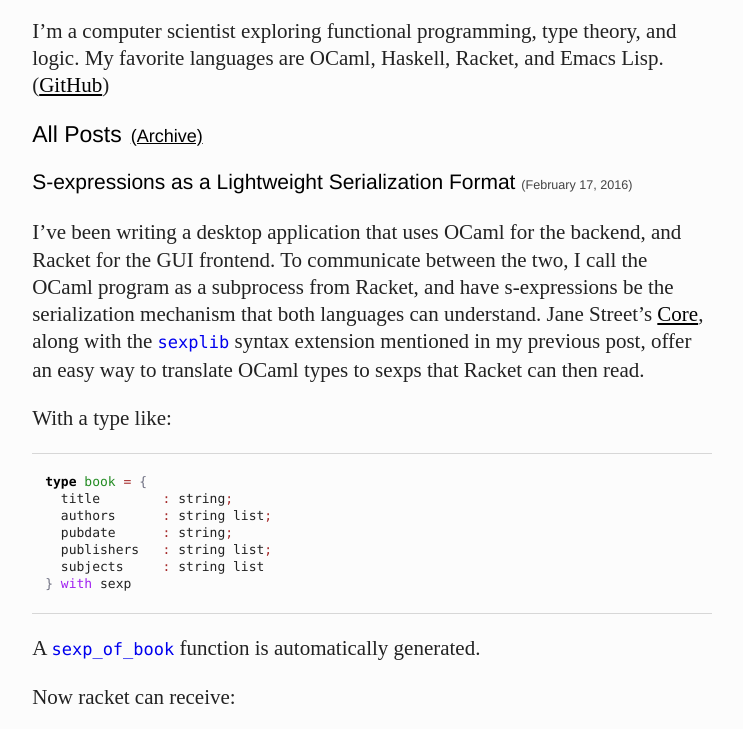
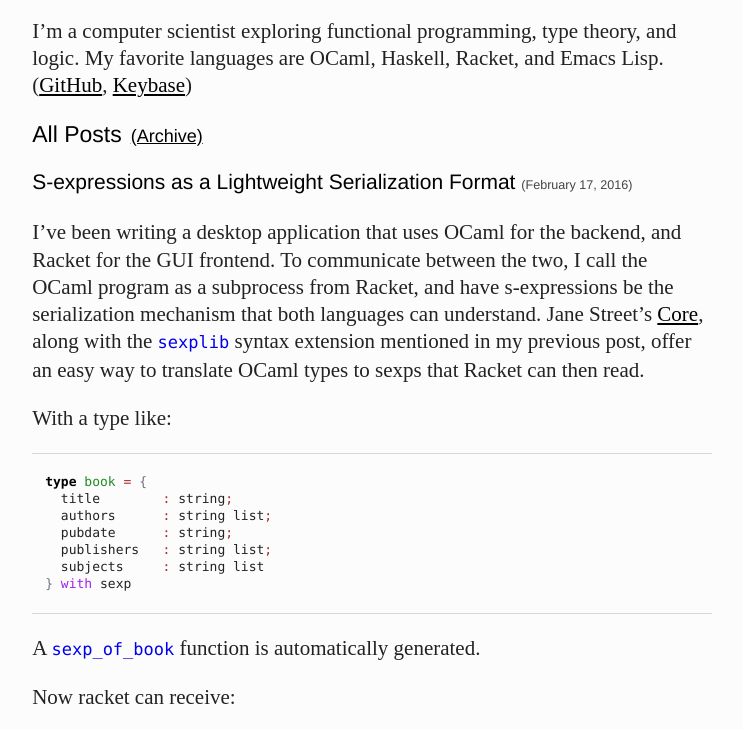
Before and after one commit to bryangarza/bryangarza.github.io, a plain HTML site: page index.html in a window 1280 px wide. Shown: the part 66-795 px from the top of the page, without its empty margins (19-762 px from the left). Drawn offline with Linux system fonts and the light colour scheme.

Commit message:
Add Keybase link

```diff
--- a/index.html
+++ b/index.html
@@ -1,7 +1,7 @@
 <!DOCTYPE html>
 <html>
 <head>
-<!-- 2016-02-18 Thu 17:16 -->
+<!-- 2016-03-10 Thu 18:26 -->
 <meta  charset="utf-8">
 <meta  name="viewport" content="width=device-width, initial-scale=1">
 <title>Home</title>
@@ -150,7 +150,7 @@ for the JavaScript code in this tag.
 <p>
 I&rsquo;m a computer scientist exploring functional programming, type theory, and
 logic. My favorite languages are OCaml, Haskell, Racket, and Emacs
-Lisp. (<a href="https://github.com/bryangarza">GitHub</a>)
+Lisp. (<a href="https://github.com/bryangarza">GitHub</a>, <a href="https://keybase.io/bryangarza">Keybase</a>)
 </p>
 
 <div id="outline-container-orgheadline1" class="outline-2">
```
Also changed, not shown: 1 other file.
